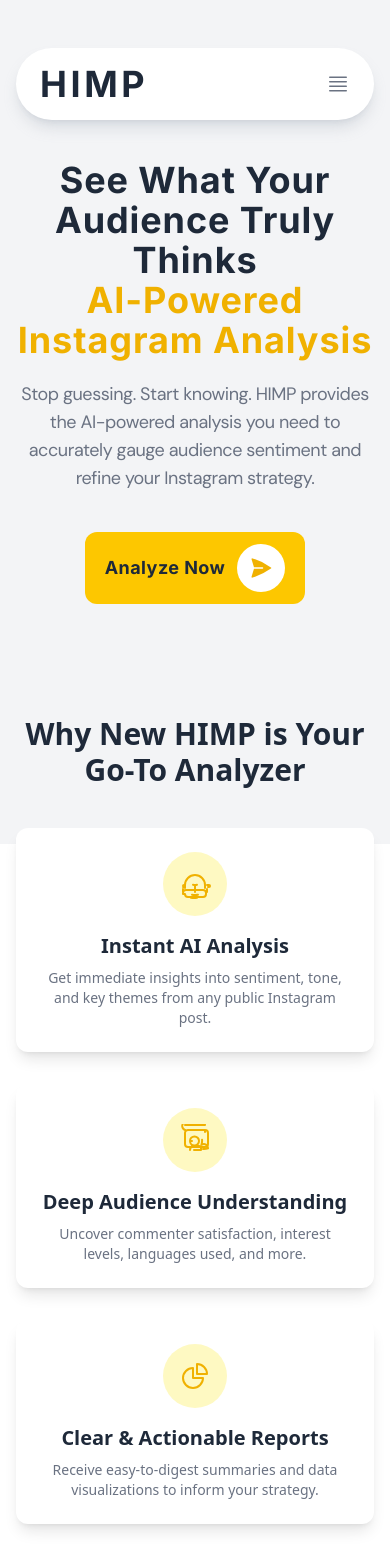
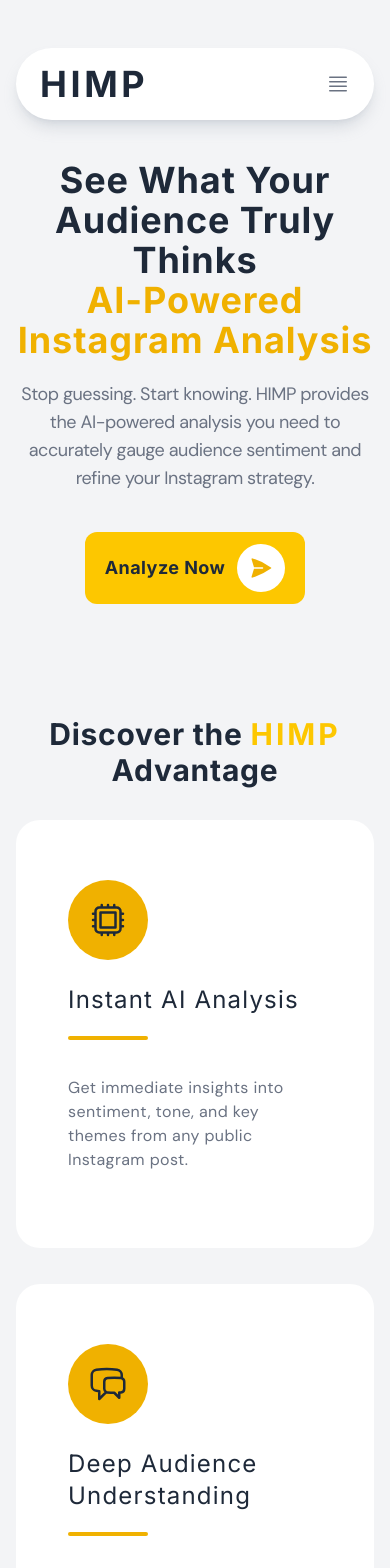
Before and after one commit to ErfanSafari0503/New-Himp, a React (Vite) app: page / in a window 390 px wide. Shown: the top 1568 px of the page. Built offline with nearby package versions, Linux system fonts and the light colour scheme.

Commit message:
feat: Add features section to Home page (mobile-first)

```diff
--- a/src/ui/AppLayout.jsx
+++ b/src/ui/AppLayout.jsx
@@ -4,7 +4,7 @@ import Header from './Header';
 
 function AppLayout() {
   return (
-    <div className="h-dvh w-dvw bg-gray-100 pt-6">
+    <div className="h-full w-dvw bg-gray-100 pt-6">
       <Header />
 
       <main>
--- a/src/ui/BenefitsFeatures.jsx
+++ b/src/ui/BenefitsFeatures.jsx
@@ -1,106 +1,42 @@
+import FeatureCard from './FeatureCard';
+
 function BenefitsFeatures() {
   return (
-    <section className="px-4 py-12 sm:px-6 md:py-16">
-      {/* Section padding */}
-      <div className="mx-auto max-w-4xl">
-        {/* Constrain width */}
-        <h2 className="mb-10 text-center text-3xl font-bold text-gray-800 sm:text-4xl md:mb-16">
-          {/* Your primary text color, centered */}
-          Why New HIMP is Your Go-To Analyzer
+    <section className="px-4 py-12">
+      <div className="mx-auto">
+        {/* Title */}
+        <h2 className="font-Inter mb-8 text-center text-3xl font-bold tracking-wide text-gray-800">
+          Discover the{' '}
+          <span className="font-Inter font-bold tracking-widest text-yellow-400">
+            HIMP
+          </span>{' '}
+          Advantage
         </h2>
-        {/* Container for feature cards: stacks vertically on mobile, grid on md+ */}
-        <div className="space-y-8 md:grid md:grid-cols-3 md:gap-8 md:space-y-0 lg:gap-10">
-          {/* Feature Card 1 */}
-          <div className="rounded-xl bg-white p-6 text-center shadow-lg">
-            {/* TODO: Replace with your chosen Heroicon */}
-            <div className="mx-auto mb-4 flex h-16 w-16 items-center justify-center rounded-full bg-yellow-100">
-              {/* Example Icon (LightBulbIcon for "Insights") - Use your actual Heroicon component */}
-              <svg
-                xmlns="http://www.w3.org/2000/svg"
-                fill="none"
-                viewBox="0 0 24 24"
-                strokeWidth={1.5}
-                stroke="currentColor"
-                className="size-8 text-yellow-500"
-              >
-                <path
-                  strokeLinecap="round"
-                  strokeLinejoin="round"
-                  d="M12 18v-5.25m0 0a6.01 6.01 0 0 0 1.5-.189m-1.5.189a6.01 6.01 0 0 1-1.5-.189m3.75 7.478a12.06 12.06 0 0 1-4.5 0m3.75 2.354a15.055 15.055 0 0 1-4.5 0m4.5 0v-.333c0-.68-.027-1.35-.081-2.014M3 15.75V18m18-2.25V18M8.25 21.75H16.5M4.5 12.75a7.5 7.5 0 0 1 15 0m0 0v2.25m0-2.25a7.5 7.5 0 0 0-15 0m0 0V15m0-2.25a.75.75 0 0 0-.75.75c0 .414.336.75.75.75H3.75m0-1.5a.75.75 0 0 0-.75.75c0 .414.336.75.75.75H3m19.5 0a.75.75 0 0 0 .75-.75c0-.414-.336-.75-.75-.75h-.75m0 1.5a.75.75 0 0 0 .75-.75c0-.414-.336-.75-.75-.75h-.75M4.5 19.5a2.25 2.25 0 0 0 2.25 2.25H18a2.25 2.25 0 0 0 2.25-2.25V18.75c0-1.278-1.022-2.313-2.25-2.313H5.25A2.313 2.313 0 0 0 3 18.75V19.5Z"
-                />
-              </svg>
-            </div>
-            <h3 className="mb-2 text-xl font-semibold text-gray-800">
-              Instant AI Analysis
-            </h3>
-            <p className="text-sm text-gray-500">
-              Get immediate insights into sentiment, tone, and key themes from
-              any public Instagram post.
-            </p>
-          </div>
+        {/* Feature Cards */}
+        <div className="space-y-9">
+          {/* Card 1 */}
+          <FeatureCard
+            icon="CpuChipIcon"
+            title="Instant AI Analysis"
+            description="Get immediate insights into sentiment, tone, and key themes from
+              any public Instagram post."
+          />
 
-          {/* Feature Card 2 */}
-          <div className="rounded-xl bg-white p-6 text-center shadow-lg">
-            {/* TODO: Replace with your chosen Heroicon */}
-            <div className="mx-auto mb-4 flex h-16 w-16 items-center justify-center rounded-full bg-yellow-100">
-              {/* Example Icon (UsersIcon for "Audience") */}
-              <svg
-                xmlns="http://www.w3.org/2000/svg"
-                fill="none"
-                viewBox="0 0 24 24"
-                strokeWidth={1.5}
-                stroke="currentColor"
-                className="size-8 text-yellow-500"
-              >
-                <path
-                  strokeLinecap="round"
-                  strokeLinejoin="round"
-                  d="M18 18.72a9.094 9.094 0 0 0 3.741-.479 3 3 0 0 0-4.682-2.72m.243-3.72a9.094 9.094 0 0 1-.479 3.741M16.5 19.5h-5.25m5.25 0V18s0-1.5-1.5-1.5H9.75S8.25 18 8.25 19.5m6.75-6.75a3.375 3.375 0 0 0-6.75 0m6.75 0a3.375 3.375 0 0 1-6.75 0m0 0H9.75m9.75-12H4.5m15 0a2.25 2.25 0 0 0-2.25-2.25H6.75A2.25 2.25 0 0 0 4.5 4.5m15 0v1.5m0-1.5a2.25 2.25 0 0 1 2.25 2.25V15a2.25 2.25 0 0 1-2.25 2.25H6.75A2.25 2.25 0 0 1 4.5 15V6.75A2.25 2.25 0 0 1 6.75 4.5m0 0H19.5"
-                />
-              </svg>
-            </div>
-            <h3 className="mb-2 text-xl font-semibold text-gray-800">
-              Deep Audience Understanding
-            </h3>
-            <p className="text-sm text-gray-500">
-              Uncover commenter satisfaction, interest levels, languages used,
-              and more.
-            </p>
-          </div>
+          {/* Card 2 */}
+          <FeatureCard
+            icon="ChatBubbleLeftRightIcon"
+            title="Deep Audience Understanding"
+            description=" Uncover commenter satisfaction, interest levels, languages used,
+              and more."
+          />
 
-          {/* Feature Card 3 */}
-          <div className="rounded-xl bg-white p-6 text-center shadow-lg">
-            {/* TODO: Replace with your chosen Heroicon */}
-            <div className="mx-auto mb-4 flex h-16 w-16 items-center justify-center rounded-full bg-yellow-100">
-              {/* Example Icon (ChartPieIcon for "Data") */}
-              <svg
-                xmlns="http://www.w3.org/2000/svg"
-                fill="none"
-                viewBox="0 0 24 24"
-                strokeWidth={1.5}
-                stroke="currentColor"
-                className="size-8 text-yellow-500"
-              >
-                <path
-                  strokeLinecap="round"
-                  strokeLinejoin="round"
-                  d="M10.5 6a7.5 7.5 0 1 0 7.5 7.5h-7.5V6Z"
-                />
-                <path
-                  strokeLinecap="round"
-                  strokeLinejoin="round"
-                  d="M13.5 10.5H21A7.5 7.5 0 0 0 13.5 3v7.5Z"
-                />
-              </svg>
-            </div>
-            <h3 className="mb-2 text-xl font-semibold text-gray-800">
-              Clear & Actionable Reports
-            </h3>
-            <p className="text-sm text-gray-500">
-              Receive easy-to-digest summaries and data visualizations to inform
-              your strategy.
-            </p>
-          </div>
+          {/* Card 3 */}
+          <FeatureCard
+            icon="PresentationChartBarIcon"
+            title="Clear & Actionable Reports"
+            description="Receive easy-to-digest summaries and data visualizations to inform
+              your strategy."
+          />
         </div>
       </div>
     </section>
--- /dev/null
+++ b/src/ui/FeatureCard.jsx
@@ -0,0 +1,34 @@
+import {
+  CpuChipIcon,
+  ChatBubbleLeftRightIcon,
+  PresentationChartBarIcon,
+} from '@heroicons/react/24/outline';
+
+function FeatureCard({ icon, title, description }) {
+  const iconsStyle = 'size-10 text-gray-800';
+
+  return (
+    <article className="flex h-fit w-full flex-col items-start justify-start rounded-3xl bg-gray-50 bg-white px-13 pt-15 pb-19">
+      {/* Icon */}
+      <div className="mb-6 flex h-20 w-20 items-center justify-center rounded-full bg-yellow-500">
+        {icon === 'CpuChipIcon' && <CpuChipIcon className={iconsStyle} />}
+        {icon === 'ChatBubbleLeftRightIcon' && (
+          <ChatBubbleLeftRightIcon className={iconsStyle} />
+        )}
+        {icon === 'PresentationChartBarIcon' && (
+          <PresentationChartBarIcon className={iconsStyle} />
+        )}
+      </div>
+
+      <h3 className="font-Inter mb-5 text-2xl tracking-wider text-gray-800">
+        {title}
+      </h3>
+      <div className="mb-9 w-20 rounded-full border-b-4 border-yellow-500"></div>
+      <p className="font-DM-Sans text-base tracking-wide text-gray-500">
+        {description}
+      </p>
+    </article>
+  );
+}
+
+export default FeatureCard;
```
Also changed, not shown: src/ui/Hero.jsx (+0 -13 lines).
